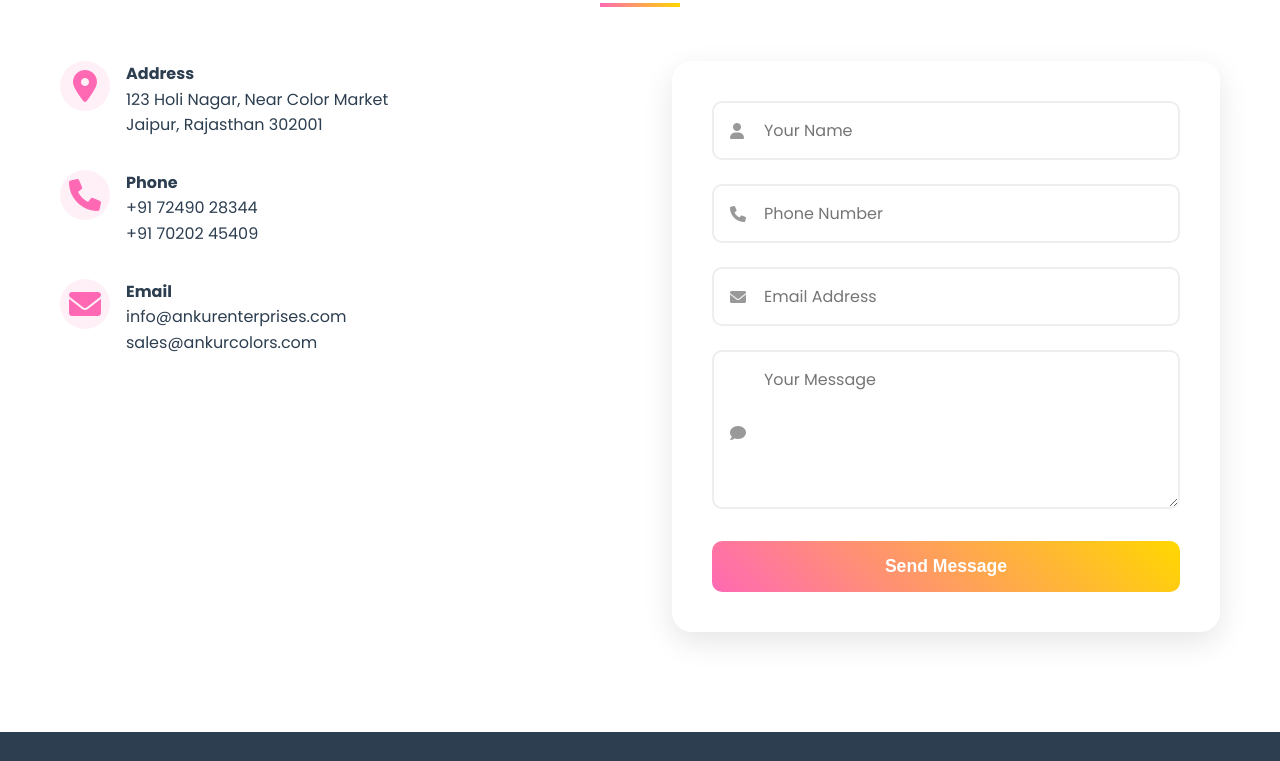
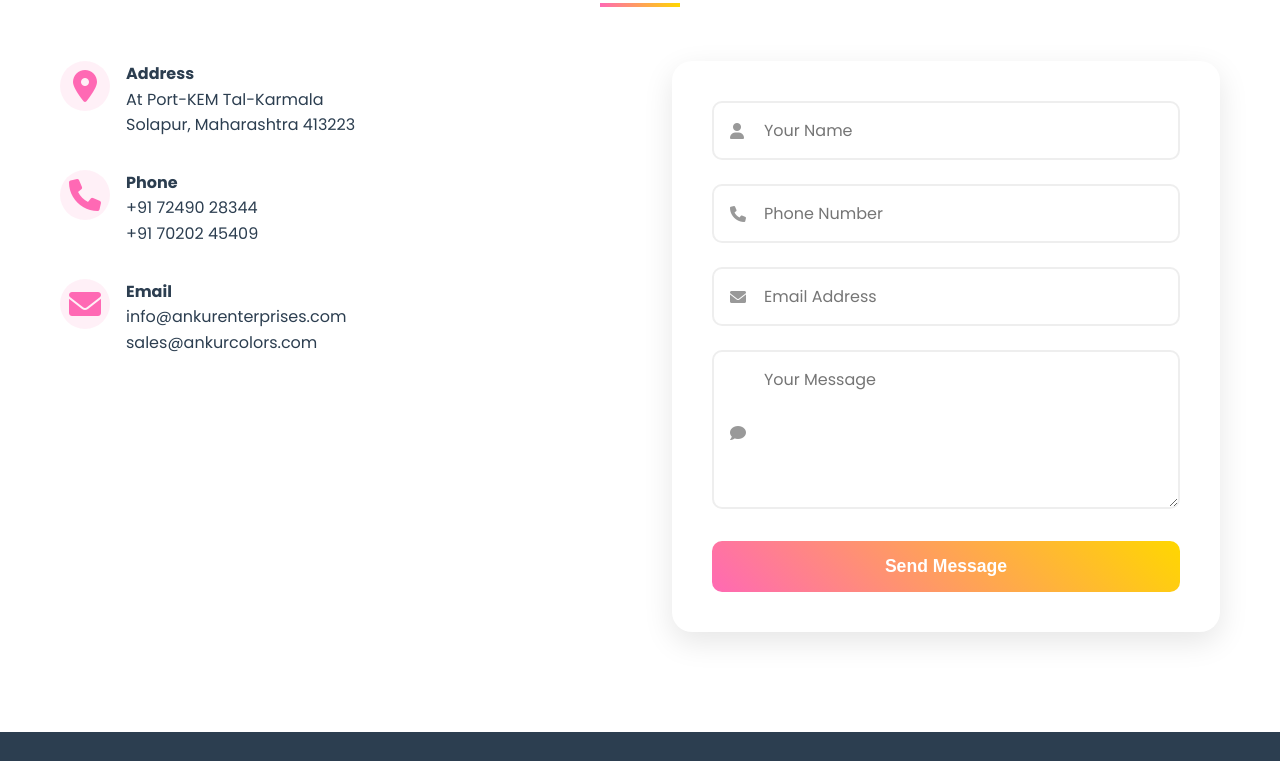
Before and after one commit to ankurenterprieses/ankur--enterprises--website, a plain HTML site: page index.html in a window 1280 px wide. Shown: the part 5051-5812 px from the top of the page. Drawn offline with Linux system fonts and the light colour scheme; animation ran at ten frames a second.

Commit message:
Update index.html

```diff
--- a/index.html
+++ b/index.html
@@ -230,7 +230,7 @@
                         <i class="fas fa-map-marker-alt"></i>
                         <div>
                             <h4>Address</h4>
-                            <p>123 Holi Nagar, Near Color Market<br>Jaipur, Rajasthan 302001</p>
+                            <p>At Port-KEM Tal-Karmala <br>Solapur, Maharashtra 413223</p>
                         </div>
                     </div>
                     <div class="contact-item">
```
